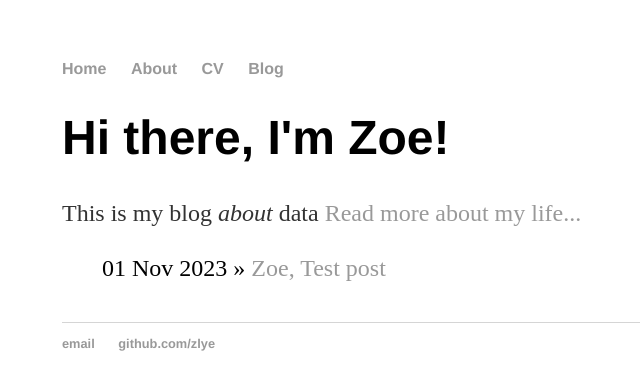
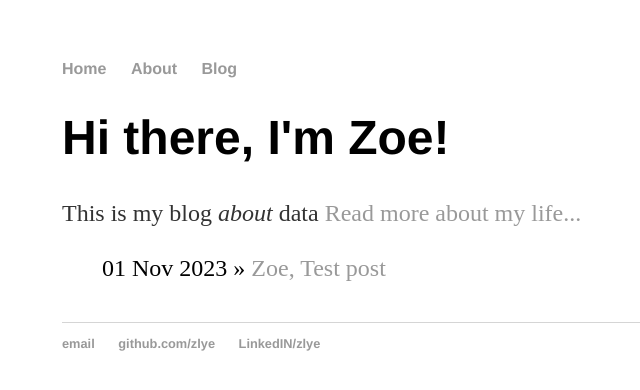
Before and after one commit to zlye/Blog, a Jekyll site: the page built from index.html, in a window 1280 px wide. Shown: the top 390 px of the page, without its empty margins (130-770 px from the left). Built offline with Jekyll 4.4.1, drawn with Linux system fonts in a browser that asks for light colours.

Commit message:
Update default.html

```diff
--- a/_layouts/default.html
+++ b/_layouts/default.html
@@ -10,7 +10,10 @@
 	    		<ul>
 	        		<li><a href="/">Home</a></li>
 		        	<li><a href="/about">About</a></li>
-	        		<li><a href="/cv">CV</a></li>
+
+				<!-- This is a comment to remove the CV tab -->
+				<!-- Later add with publications -->
+	        		<!-- <li><a href="/cv">CV</a></li> -->
 	        		<li><a href="/blog">Blog</a></li>
 	    		</ul>
 			</nav>
@@ -23,6 +26,7 @@
 	    		<ul>
 	        		<li><a href="mailto:zoenrlye@gmail.com">email</a></li>
 	        		<li><a href="https://github.com/zlye">github.com/zlye</a></li>
+				<li><a href="https://www.linkedin.com/in/zoe-lye/">LinkedIN/zlye</a></li>
 				</ul>
 			</footer>
 		</body>
```
